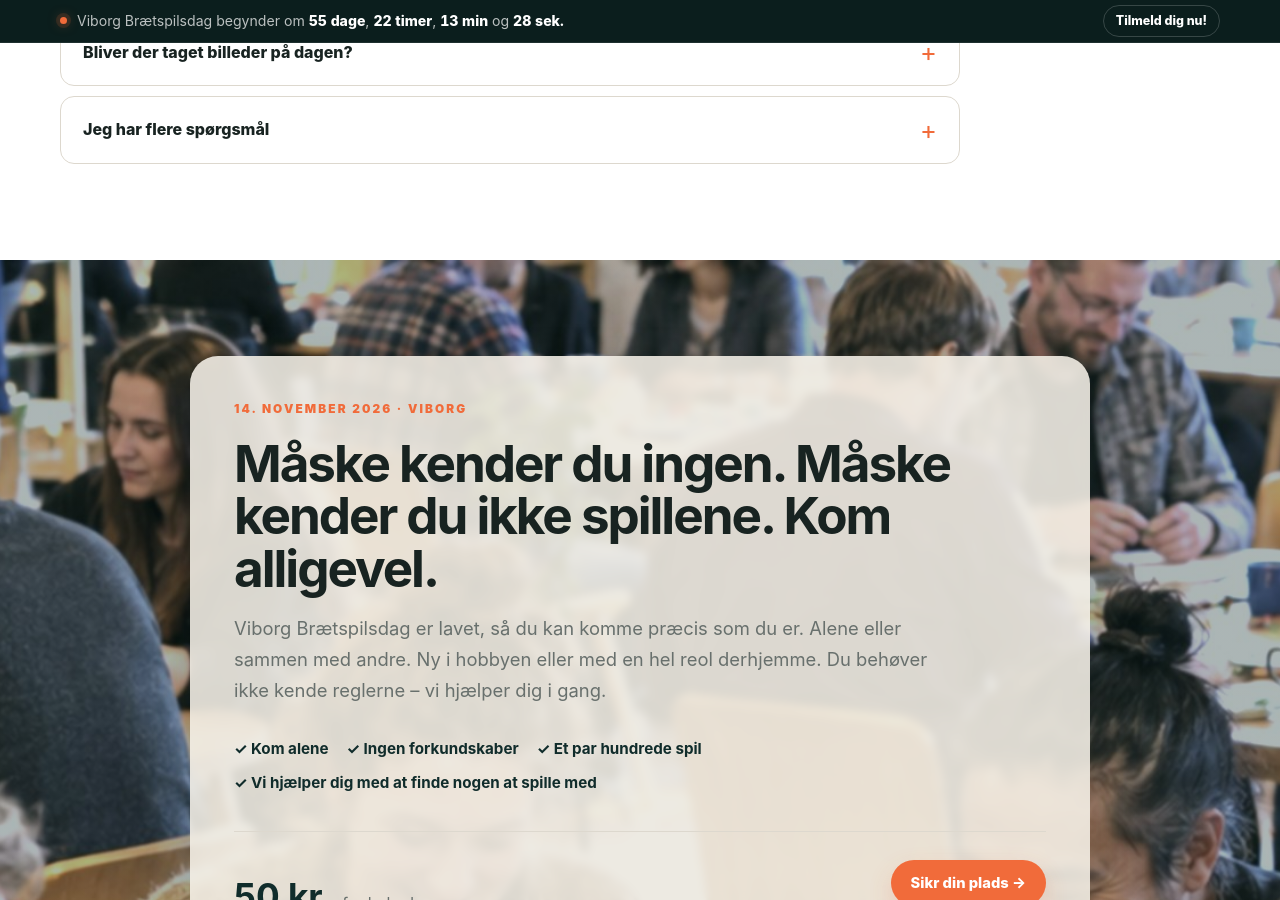
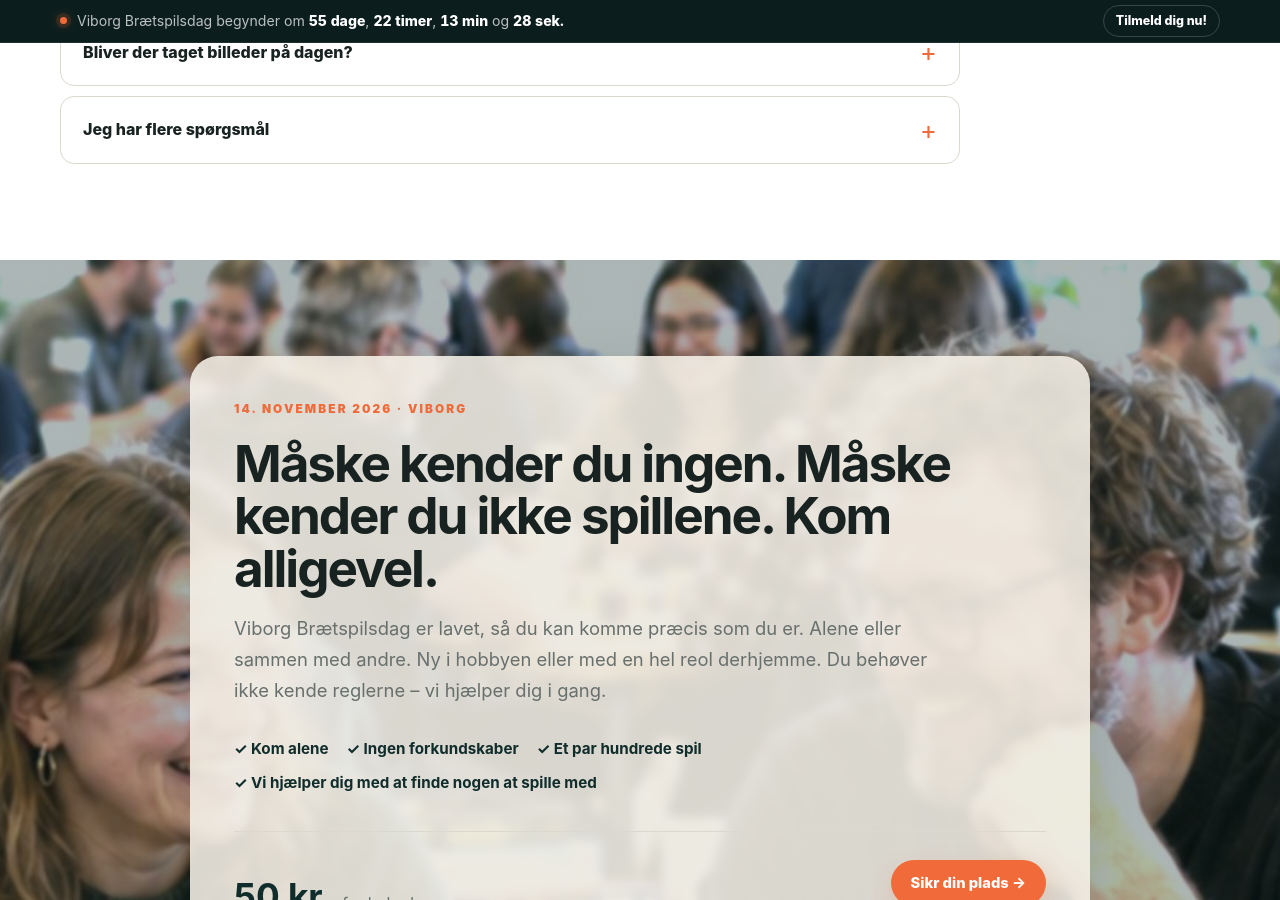
Before and after one commit to Andrejao/spilex, a Jekyll site: the page built from index.html, in a window 1280 px wide and 900 px high, scrolled down 5143 px. Built offline with Jekyll 4.4.1, drawn with Linux system fonts in a browser that asks for light colours.

Commit message:
Update default.html

```diff
--- a/_layouts/default.html
+++ b/_layouts/default.html
@@ -97,7 +97,7 @@
   </main>
 
   <!-- Tilmeldings-CTA -->
-<section class="section section-photo photo-1 signup-cta-section">
+<section class="section section-photo photo-5 signup-cta-section">
 
   <div class="container">
 
```
